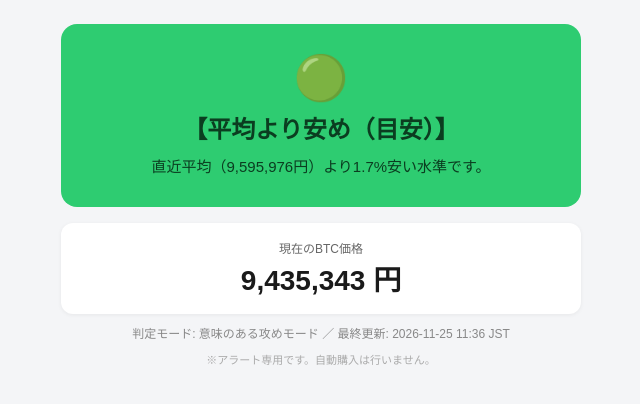
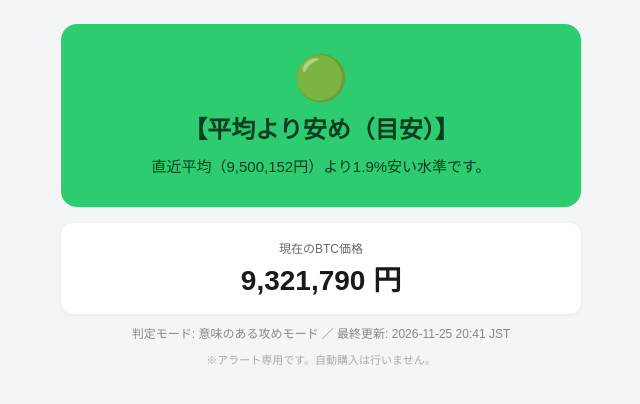
Before and after one commit to daikiogita0708-lab/btc-signal, a plain HTML site: page index.html in a window 1280 px wide. Shown: the full height of the page, 319-959 px from the left. Drawn offline with Linux system fonts and the light colour scheme.

Commit message:
deploy: 40a7a070d98c08735a00ad0878e4ab980d466004

```diff
--- a/index.html
+++ b/index.html
@@ -22,13 +22,13 @@
   <div class="card">
     <div class="emoji">🟢</div>
     <div class="title">【平均より安め（目安）】</div>
-    <div class="reason">直近平均（9,595,976円）より1.7%安い水準です。</div>
+    <div class="reason">直近平均（9,500,152円）より1.9%安い水準です。</div>
   </div>
   <div class="price">
     <div class="label">現在のBTC価格</div>
-    <div class="value">9,435,343 円</div>
+    <div class="value">9,321,790 円</div>
   </div>
-  <div class="meta">判定モード: 意味のある攻めモード ／ 最終更新: 2026-11-25 11:36 JST</div>
+  <div class="meta">判定モード: 意味のある攻めモード ／ 最終更新: 2026-11-25 20:41 JST</div>
   <div class="note">※アラート専用です。自動購入は行いません。</div>
 </body>
 </html>
```
